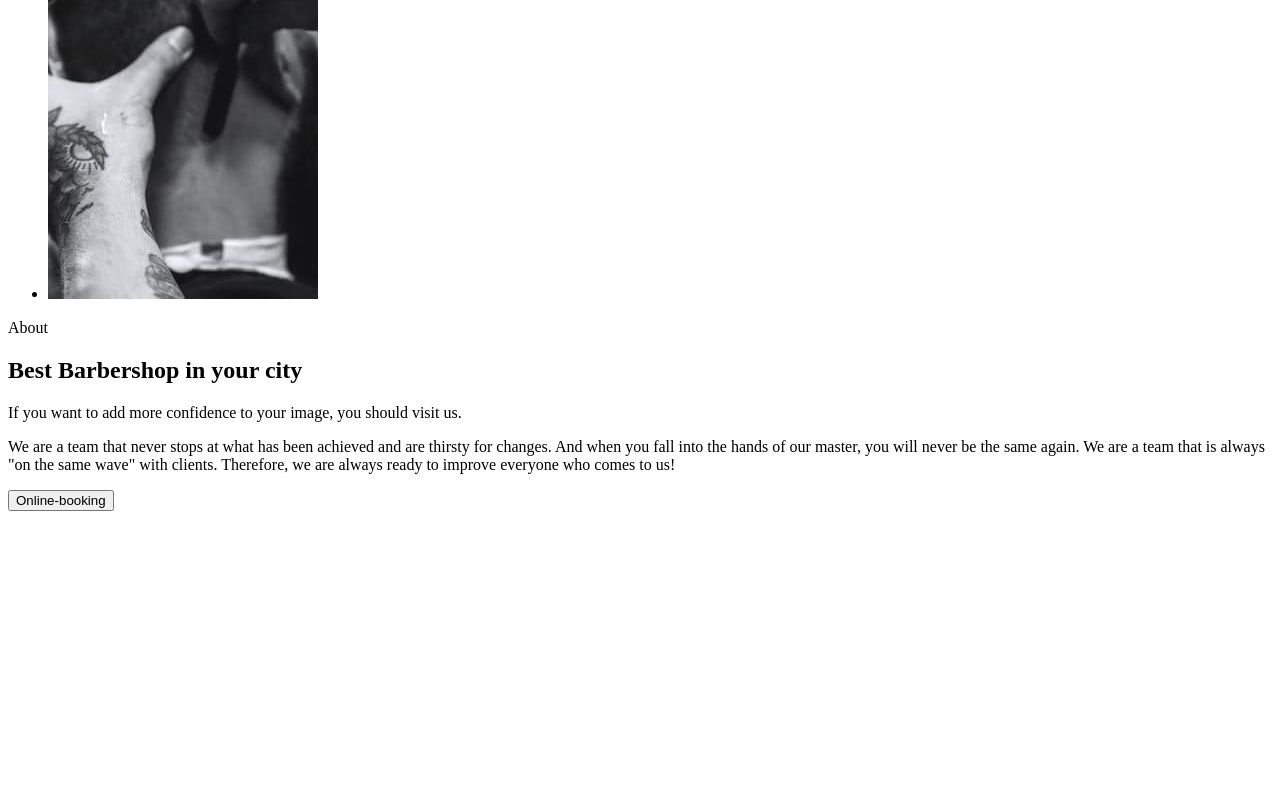
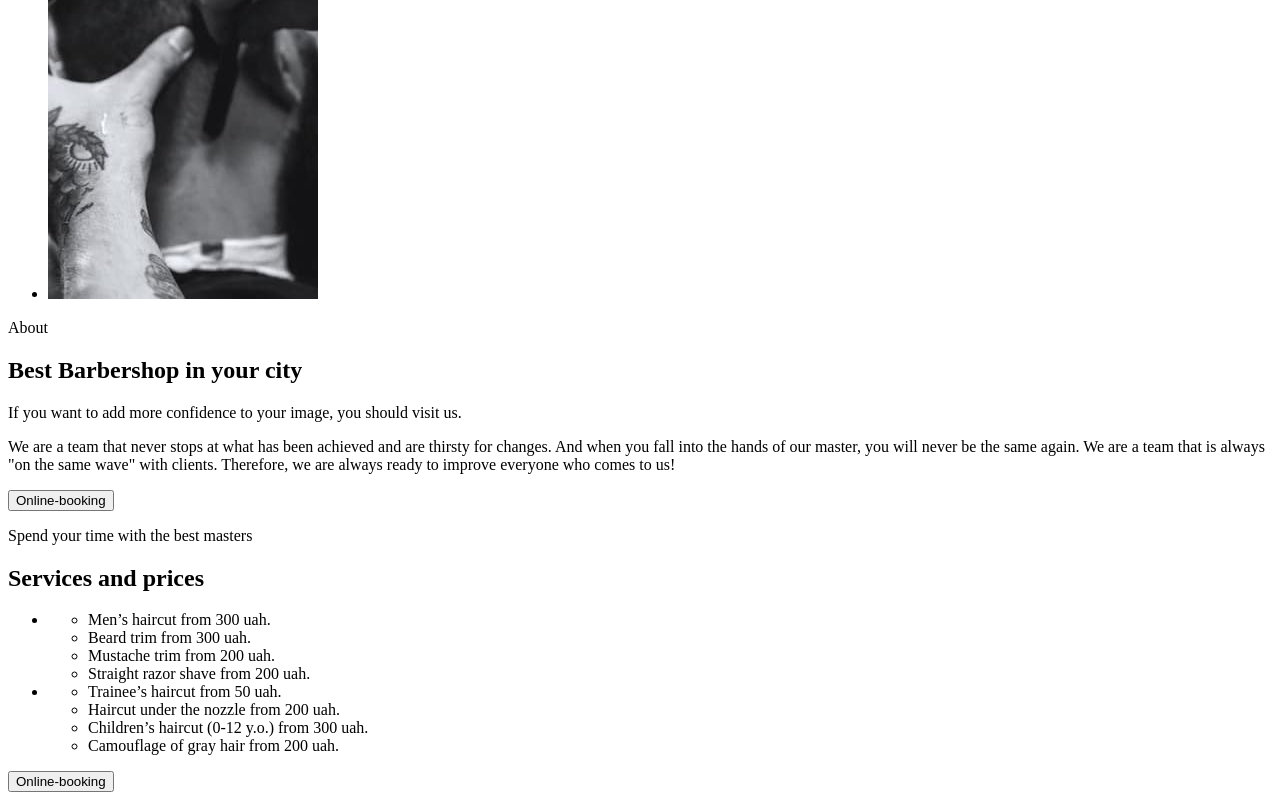
Before and after one commit to Yurii-KDN/1-barber-shop, a plain HTML site: page index.html in a window 1280 px wide. Shown: the part 1071-1871 px from the top of the page. Before the commit the page ends 1590 px from the top, so only its background shows below. Drawn offline with Linux system fonts and the light colour scheme.

Commit message:
Update index.html
Added Price Section

```diff
--- a/index.html
+++ b/index.html
@@ -84,5 +84,30 @@
       </p>
       <button type="button">Online-booking</button>
     </section>
+
+    <!-- Price section -->
+    <section>
+      <p>Spend your time with the best masters</p>
+      <h2>Services and prices</h2>
+      <ul>
+        <li>
+          <ul>
+            <li>Men’s haircut from 300 uah.</li>
+            <li>Beard trim from 300 uah.</li>
+            <li>Mustache trim from 200 uah.</li>
+            <li>Straight razor shave from 200 uah.</li>
+          </ul>
+        </li>
+        <li>
+          <ul>
+            <li>Trainee’s haircut from 50 uah.</li>
+            <li>Haircut under the nozzle from 200 uah.</li>
+            <li>Children’s haircut (0-12 y.o.) from 300 uah.</li>
+            <li>Camouflage of gray hair from 200 uah.</li>
+          </ul>
+        </li>
+      </ul>
+      <button type="button">Online-booking</button>
+    </section>
   </body>
 </html>
```
